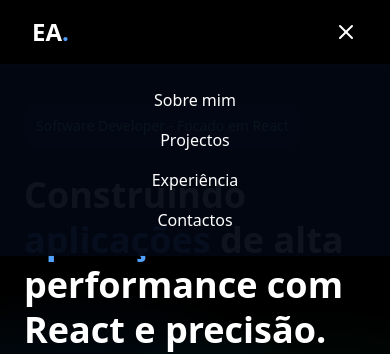
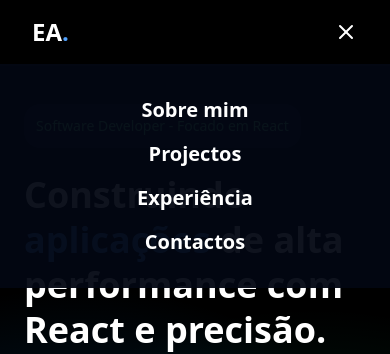
Before and after one commit to EdmilsonEdstar/edmilsonportifolio, a React (Vite) app: page / in a window 390 px wide. Both pictures are taken after a click on the link 346 px from the left and 32 px from the top of the page. Shown: the top 354 px of the page. Built offline with nearby package versions, Linux system fonts and the light colour scheme.

Commit message:
Implementação do evento onclick no compente Link

```diff
--- a/src/Components/Link.tsx
+++ b/src/Components/Link.tsx
@@ -2,16 +2,17 @@
 type PropsLink = {
     href: string
     children: React.ReactNode
-    classN: string
-    target: string
-    rel: string
+    classN?: string
+    target?: string
+    rel?: string
+    onclick?:() => void
 }
 
 export function Link(props: PropsLink){
     return(
 
         <>
-            <a href={props.href} className={props.classN}>{props.children}</a>
+            <a href={props.href} className={props.classN} onClick={props.onclick}>{props.children}</a>
         </>
 
     )
--- a/src/Layout/NavBar.tsx
+++ b/src/Layout/NavBar.tsx
@@ -19,10 +19,10 @@ export function NavBar() {
 
       {/* Menu desktop */}
       <div className="hidden md:flex text-base lg:bg-gray-800/50 lg:py-2 lg:px-8 lg:rounded-4xl duration-500">
-        <Link href="#about" target="" rel="" children="Sobre mim" classN="p-2 hover:text-blue-400 duration-300" />
-        <Link href="#projects" target="" rel="" children="Projectos" classN="p-2 hover:text-blue-400 duration-300" />
-        <Link href="#experience" target="" rel="" children="Experiência" classN="p-2 hover:text-blue-400 duration-300" />
-        <Link href="#contacts" target="" rel="" children="Contactos" classN="p-2 hover:text-blue-400 duration-300" />
+        <Link href="#about" children="Sobre mim" classN="p-2 hover:text-blue-400 duration-300" />
+        <Link href="#projects" children="Projectos" classN="p-2 hover:text-blue-400 duration-300" />
+        <Link href="#experience" children="Experiência" classN="p-2 hover:text-blue-400 duration-300" />
+        <Link href="#contacts" children="Contactos" classN="p-2 hover:text-blue-400 duration-300" />
       </div>
 
       {/* Ícone do menu mobile */}
@@ -33,14 +33,11 @@ export function NavBar() {
       </div>
 
       {/* Menu mobile */}
-      <div
-        className="absolute top-full left-0 w-full h flex flex-col bg-gray-950/95 text-base text-center py-4 transition duration"
-        style={{ display: showMenu ? "flex" : "none" }}
-      >
-        <Link href="#about" target="" rel="" children="Sobre mim" classN="p-2 hover:text-blue-400 duration-300" />
-        <Link href="#projects" target="" rel="" children="Projectos" classN="p-2 hover:text-blue-400 duration-300" />
-        <Link href="#experience" target="" rel="" children="Experiência" classN="p-2 hover:text-blue-400 duration-300" />
-        <Link href="#contacts" target="" rel="" children="Contactos" classN="p-2 hover:text-blue-400 duration-300" />
+      <div className={`absolute top-full left-0 w-full flex flex-col bg-gray-950/95 text-xl font-bold text-center py-6 transform transition-all duration-300 ease-in-out ${showMenu ? "opacity-100 translate-y-0 pointer-events-auto" : "opacity-0 -translate-y-4 pointer-events-none"}`}>
+        <Link href="#about" onclick={()=> setShowMenu(false)} children="Sobre mim" classN="p-2 hover:text-blue-400 duration-300" />
+        <Link href="#projects" onclick={()=> setShowMenu(false)} children="Projectos" classN="p-2 hover:text-blue-400 duration-300" />
+        <Link href="#experience" onclick={()=> setShowMenu(false)} children="Experiência" classN="p-2 hover:text-blue-400 duration-300" />
+        <Link href="#contacts" onclick={()=> setShowMenu(false)} children="Contactos" classN="p-2 hover:text-blue-400 duration-300" />
       </div>
 
       {/* Ícone de telefone desktop */}
```
